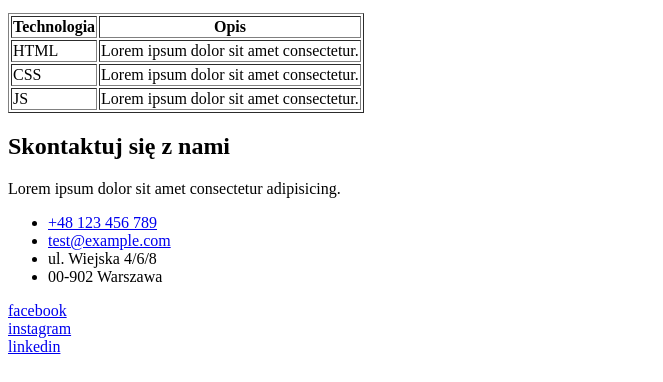
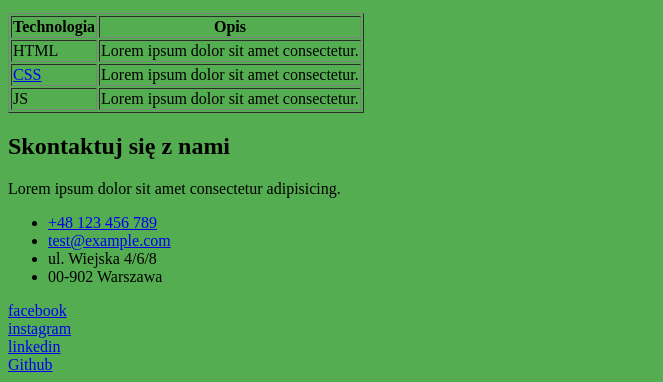
Before and after one commit to gradseb/gradseb.github.io, a plain HTML site: page index.html in a window 1280 px wide. Shown: the part 702-1084 px from the top of the page, without its empty margins (0-663 px from the left). Drawn offline with Linux system fonts and the light colour scheme.

Commit message:
css implemented

```diff
--- a/index.html
+++ b/index.html
@@ -5,6 +5,7 @@
     <meta http-equiv="X-UA-Compatible" content="IE=edge">
     <meta name="viewport" content="width=device-width, initial-scale=1.0">
     <title>Kurs tworzenia aplikacji internetowych</title>
+    <link rel="stylesheet" href="style.css">
 </head>
 <body>
 
@@ -43,7 +44,11 @@
                             <td>Lorem ipsum dolor sit amet consectetur.</td>
                         </tr>
                         <tr>
-                            <td>CSS</td> <!-- table divide - komórka-->
+                            <td>
+                                <a href="https://kompan.pl/co-to-jest/css/" target="_blank">
+
+                                CSS</td> <!-- table divide - komórka-->
+                            </a>
                             <td>Lorem ipsum dolor sit amet consectetur.</td>
 
                         </tr>
@@ -82,6 +87,9 @@
     <div>
         <a href="http://linkedin.com" target="_blank">linkedin</a>
     </div>
+    <div>
+        <a href="http://github.com" target="_blank">Github</a>
+    </div>
 </footer>
 
 
--- /dev/null
+++ b/style.css
@@ -0,0 +1,3 @@
+body{
+    background: rgba(27, 145, 23, 0.747);
+}
```
